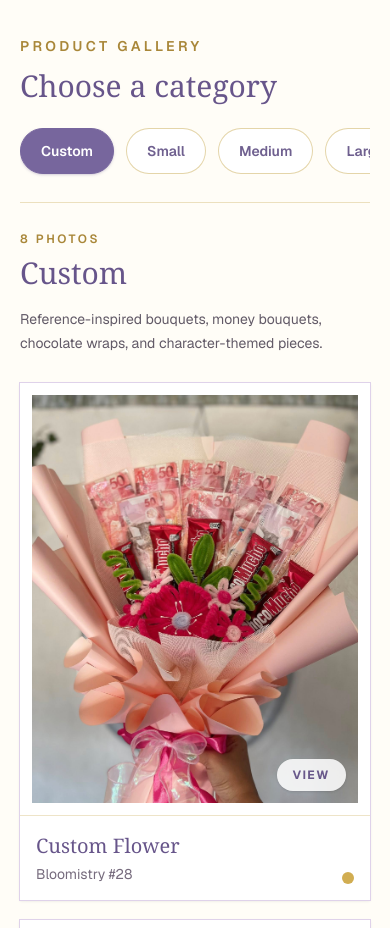
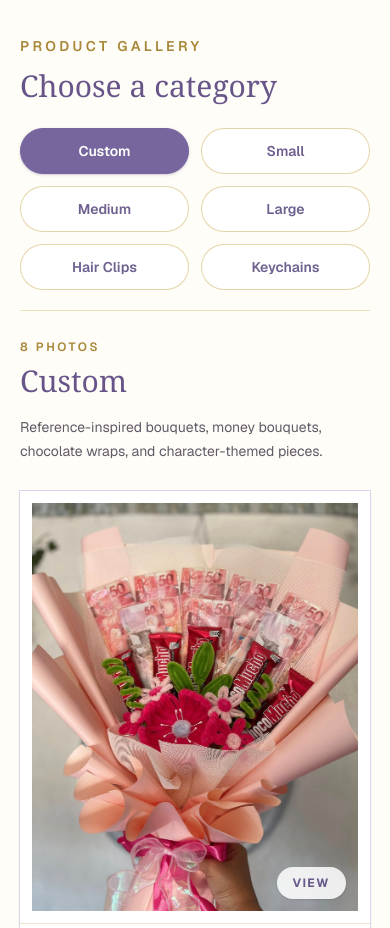
Before and after one commit to Zardron/bloomistry, a Next.js app: page / in a window 390 px wide. Shown: the part 2120-3048 px from the top of the page. Built offline with nearby package versions, Linux system fonts and the light colour scheme.

Commit message:
Improve mobile category tabs

```diff
--- a/app/page.tsx
+++ b/app/page.tsx
@@ -374,7 +374,7 @@ export default function Home() {
               <div
                 role="tablist"
                 aria-label="Product categories"
-                className="mt-6 flex gap-3 overflow-x-auto pb-2"
+                className="mt-6 grid grid-cols-2 gap-3 sm:grid-cols-3 lg:flex"
               >
                 {productTabs.map((tab) => {
                   const isActive = tab.title === activeTab.title;
@@ -386,7 +386,7 @@ export default function Home() {
                       role="tab"
                       aria-selected={isActive}
                       onClick={() => setActiveTabTitle(tab.title)}
-                      className={`shrink-0 rounded-full border px-5 py-3 text-sm font-semibold transition ${
+                      className={`rounded-full border px-4 py-3 text-sm font-semibold transition sm:px-5 ${
                         isActive
                           ? "border-[#77669d] bg-[#77669d] text-white shadow-sm shadow-[#77669d]/25"
                           : "border-[#d9c385]/70 bg-white text-[#6f608f] hover:bg-[#f4eefb]"
```
